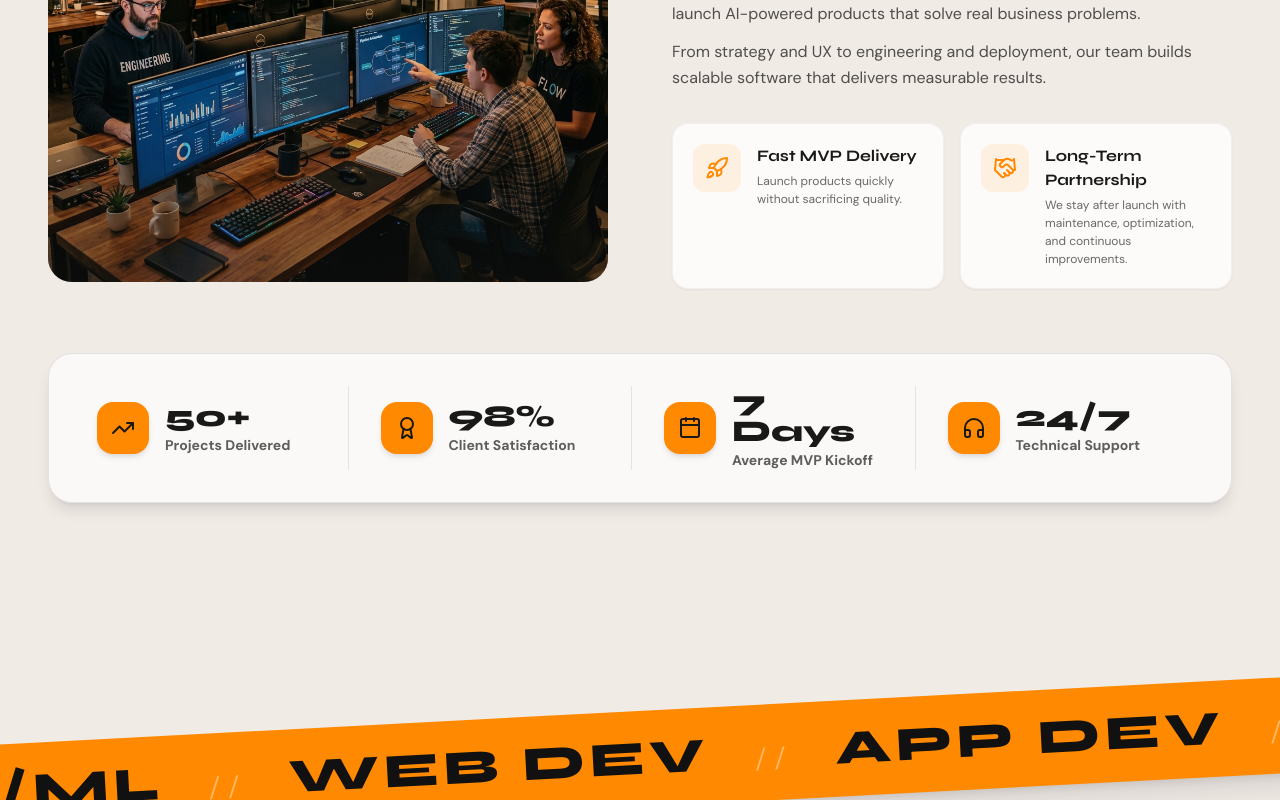
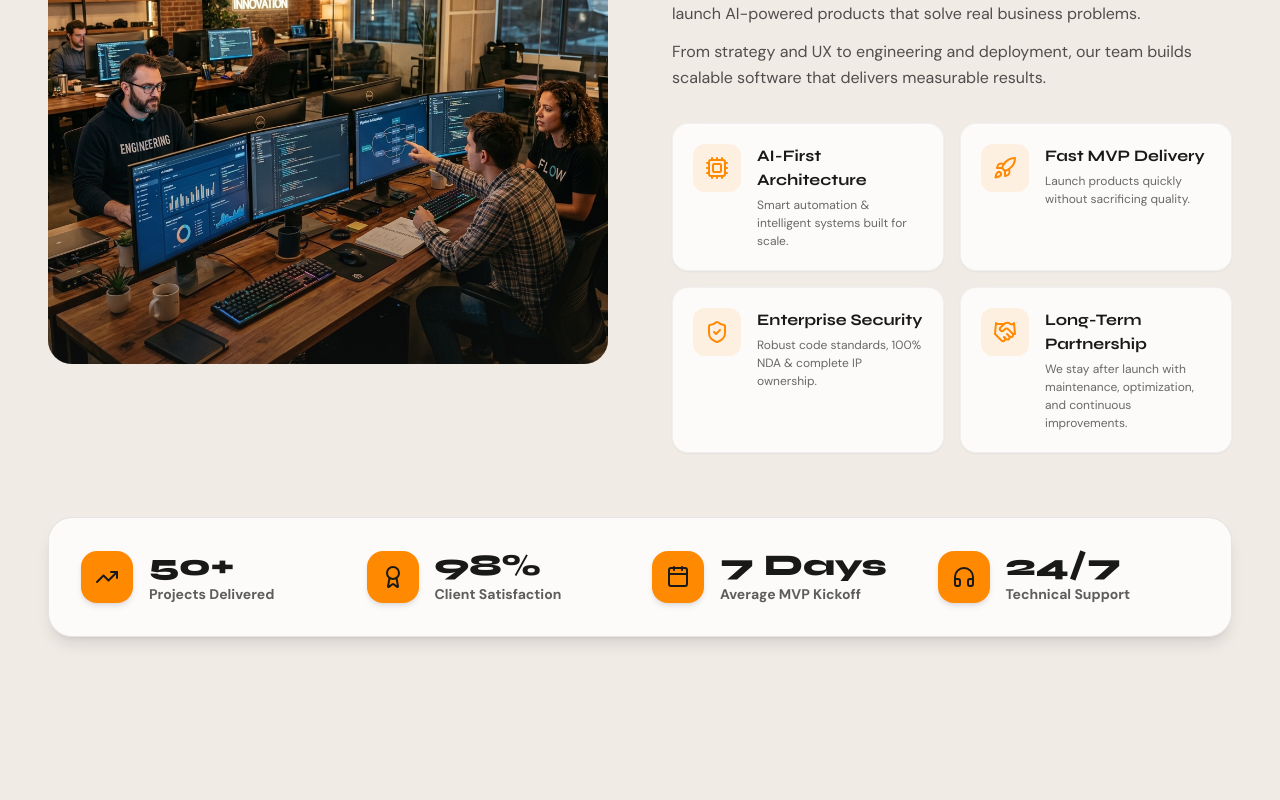
Before and after one commit to Manav111111/YourDevelopers, a Next.js app: page / in a window 1280 px wide. Shown: the part 1380-2180 px from the top of the page. Built offline with nearby package versions, Linux system fonts and the light colour scheme.

Commit message:
feat: add About, Hero, and Skills landing page sections with GSAP animations

```diff
--- a/components/sections/About.tsx
+++ b/components/sections/About.tsx
@@ -94,7 +94,16 @@ export function About() {
             {/* 2x2 Feature Cards Grid */}
             <div className="grid grid-cols-1 sm:grid-cols-2 gap-4">
 
-
+              {/* Feature 1 */}
+              <div className="p-5 rounded-2xl bg-white/80 backdrop-blur-md border border-dark/5 shadow-xs hover:shadow-md transition-all duration-300 flex items-start gap-4">
+                <div className="p-3 rounded-xl bg-accent/10 text-accent shrink-0">
+                  <Cpu size={24} />
+                </div>
+                <div>
+                  <h4 className="font-display font-bold text-dark text-sm sm:text-base mb-1">AI-First Architecture</h4>
+                  <p className="text-xs text-dark/65 font-body leading-normal">Smart automation & intelligent systems built for scale.</p>
+                </div>
+              </div>
 
               {/* Feature 2 */}
               <div className="p-5 rounded-2xl bg-white/80 backdrop-blur-md border border-dark/5 shadow-xs hover:shadow-md transition-all duration-300 flex items-start gap-4">
@@ -107,7 +116,16 @@ export function About() {
                 </div>
               </div>
 
-
+              {/* Feature 3 */}
+              <div className="p-5 rounded-2xl bg-white/80 backdrop-blur-md border border-dark/5 shadow-xs hover:shadow-md transition-all duration-300 flex items-start gap-4">
+                <div className="p-3 rounded-xl bg-accent/10 text-accent shrink-0">
+                  <ShieldCheck size={24} />
+                </div>
+                <div>
+                  <h4 className="font-display font-bold text-dark text-sm sm:text-base mb-1">Enterprise Security</h4>
+                  <p className="text-xs text-dark/65 font-body leading-normal">Robust code standards, 100% NDA & complete IP ownership.</p>
+                </div>
+              </div>
 
               {/* Feature 4 */}
               <div className="p-5 rounded-2xl bg-white/80 backdrop-blur-md border border-dark/5 shadow-xs hover:shadow-md transition-all duration-300 flex items-start gap-4">
@@ -127,49 +145,53 @@ export function About() {
         </div>
 
         {/* Bottom Banner Stats Row */}
-        <div className="why-stat-grid mt-16 w-full p-6 sm:p-8 rounded-3xl bg-white/70 backdrop-blur-md border border-dark/10 shadow-lg grid grid-cols-2 md:grid-cols-4 gap-6 md:gap-4 divide-y md:divide-y-0 md:divide-x divide-dark/10">
+        <div className="why-stat-grid mt-12 sm:mt-16 w-full p-4 sm:p-8 rounded-3xl bg-white/80 backdrop-blur-md border border-dark/10 shadow-lg grid grid-cols-2 md:grid-cols-4 gap-3 sm:gap-6">
 
           {/* Stat 1 */}
-          <div className="why-stat-card flex items-center gap-4 pt-2 md:pt-0 md:px-4">
-            <div className="p-3.5 rounded-2xl bg-accent text-dark font-bold shrink-0 shadow-md">
-              <TrendingUp size={24} />
+          <div className="why-stat-card flex flex-col sm:flex-row items-center text-center sm:text-left gap-2.5 sm:gap-4 p-3.5 sm:p-0 rounded-2xl bg-white/60 sm:bg-transparent border sm:border-0 border-dark/5">
+            <div className="p-2.5 sm:p-3.5 rounded-xl sm:rounded-2xl bg-accent text-dark font-bold shrink-0 shadow-md">
+              <TrendingUp size={20} className="sm:hidden" />
+              <TrendingUp size={24} className="hidden sm:block" />
             </div>
             <div>
-              <div className="font-display font-black text-2xl sm:text-3xl text-dark leading-none">50+</div>
-              <div className="text-xs sm:text-sm font-body font-semibold text-dark/70 mt-1">Projects Delivered</div>
+              <div className="font-display font-black text-xl sm:text-3xl text-dark leading-none">50+</div>
+              <div className="text-[11px] sm:text-sm font-body font-semibold text-dark/70 mt-1">Projects Delivered</div>
             </div>
           </div>
 
           {/* Stat 2 */}
-          <div className="why-stat-card flex items-center gap-4 pt-4 md:pt-0 md:px-4">
-            <div className="p-3.5 rounded-2xl bg-accent text-dark font-bold shrink-0 shadow-md">
-              <Award size={24} />
+          <div className="why-stat-card flex flex-col sm:flex-row items-center text-center sm:text-left gap-2.5 sm:gap-4 p-3.5 sm:p-0 rounded-2xl bg-white/60 sm:bg-transparent border sm:border-0 border-dark/5">
+            <div className="p-2.5 sm:p-3.5 rounded-xl sm:rounded-2xl bg-accent text-dark font-bold shrink-0 shadow-md">
+              <Award size={20} className="sm:hidden" />
+              <Award size={24} className="hidden sm:block" />
             </div>
             <div>
-              <div className="font-display font-black text-2xl sm:text-3xl text-dark leading-none">98%</div>
-              <div className="text-xs sm:text-sm font-body font-semibold text-dark/70 mt-1">Client Satisfaction</div>
+              <div className="font-display font-black text-xl sm:text-3xl text-dark leading-none">98%</div>
+              <div className="text-[11px] sm:text-sm font-body font-semibold text-dark/70 mt-1">Client Satisfaction</div>
             </div>
           </div>
 
           {/* Stat 3 */}
-          <div className="why-stat-card flex items-center gap-4 pt-4 md:pt-0 md:px-4">
-            <div className="p-3.5 rounded-2xl bg-accent text-dark font-bold shrink-0 shadow-md">
-              <Calendar size={24} />
+          <div className="why-stat-card flex flex-col sm:flex-row items-center text-center sm:text-left gap-2.5 sm:gap-4 p-3.5 sm:p-0 rounded-2xl bg-white/60 sm:bg-transparent border sm:border-0 border-dark/5">
+            <div className="p-2.5 sm:p-3.5 rounded-xl sm:rounded-2xl bg-accent text-dark font-bold shrink-0 shadow-md">
+              <Calendar size={20} className="sm:hidden" />
+              <Calendar size={24} className="hidden sm:block" />
             </div>
             <div>
-              <div className="font-display font-black text-2xl sm:text-3xl text-dark leading-none">7 Days</div>
-              <div className="text-xs sm:text-sm font-body font-semibold text-dark/70 mt-1">Average MVP Kickoff</div>
+              <div className="font-display font-black text-xl sm:text-3xl text-dark leading-none">7 Days</div>
+              <div className="text-[11px] sm:text-sm font-body font-semibold text-dark/70 mt-1">Average MVP Kickoff</div>
             </div>
           </div>
 
           {/* Stat 4 */}
-          <div className="why-stat-card flex items-center gap-4 pt-4 md:pt-0 md:px-4">
-            <div className="p-3.5 rounded-2xl bg-accent text-dark font-bold shrink-0 shadow-md">
-              <Headphones size={24} />
+          <div className="why-stat-card flex flex-col sm:flex-row items-center text-center sm:text-left gap-2.5 sm:gap-4 p-3.5 sm:p-0 rounded-2xl bg-white/60 sm:bg-transparent border sm:border-0 border-dark/5">
+            <div className="p-2.5 sm:p-3.5 rounded-xl sm:rounded-2xl bg-accent text-dark font-bold shrink-0 shadow-md">
+              <Headphones size={20} className="sm:hidden" />
+              <Headphones size={24} className="hidden sm:block" />
             </div>
             <div>
-              <div className="font-display font-black text-2xl sm:text-3xl text-dark leading-none">24/7</div>
-              <div className="text-xs sm:text-sm font-body font-semibold text-dark/70 mt-1">Technical Support</div>
+              <div className="font-display font-black text-xl sm:text-3xl text-dark leading-none">24/7</div>
+              <div className="text-[11px] sm:text-sm font-body font-semibold text-dark/70 mt-1">Technical Support</div>
             </div>
           </div>
 
--- a/components/sections/Hero.tsx
+++ b/components/sections/Hero.tsx
@@ -100,13 +100,13 @@ export function Hero() {
         {/* Left Content Column */}
         <div className="flex-1 flex flex-col items-center lg:items-start text-center lg:text-left pt-2">
 
-          <h2 className="hero-badge hero-role self-start text-left text-sm sm:text-base md:text-lg lg:text-xl font-mono font-semibold tracking-wide text-dark/90 mb-5 border-l-4 border-accent pl-3 sm:pl-4 py-1">
+          <h2 className="hero-badge hero-role self-center lg:self-start text-center lg:text-left text-sm sm:text-base md:text-lg lg:text-xl font-mono font-semibold tracking-wide text-dark/90 mb-5 border-l-4 border-accent pl-3 sm:pl-4 py-1">
             Next-Gen AI & Full-Stack Development Studio
           </h2>
           {/* Headline */}
-          <h1 className="hero-name self-start text-left flex flex-col text-[11vw] sm:text-[10vw] md:text-[6vw] lg:text-[5rem] font-display font-black leading-[0.9] tracking-tighter uppercase text-dark mb-4 drop-shadow-sm">
+          <h1 className="hero-name self-center lg:self-start text-center lg:text-left flex flex-col text-[12vw] sm:text-[10vw] md:text-[6vw] lg:text-[5rem] font-display font-black leading-[0.9] tracking-tighter uppercase text-dark mb-4 drop-shadow-sm">
             YOUR <br />
-            <span className="text-accent italic font-bold drop-shadow-[0_0_15px_rgba(var(--accent-rgb),0.2)] ml-20 sm:ml-2 md:ml-50 mt-2">DEVELOPERS</span>
+            <span className="text-accent italic font-bold drop-shadow-[0_0_15px_rgba(var(--accent-rgb),0.2)] ml-0 sm:ml-2 md:ml-50 mt-2">DEVELOPERS</span>
           </h1>
 
           {/* Agency Description */}
@@ -181,7 +181,7 @@ export function Hero() {
         </div>
 
         {/* Right Side: Plain Favicon Image with Quote below */}
-        <div className=" flex flex-col items-center justify-center shrink-0 pointer-events-none -translate-y-8 lg:-translate-y-20">
+        <div className="hero-favicon-wrapper flex flex-col items-center justify-center shrink-0 pointer-events-none translate-y-0 lg:-translate-y-20 mt-6 lg:mt-0">
           <Image
             src="/main.png"
             alt="YourDevelopers Logo"
```
Also changed, not shown: components/sections/Skills.tsx (+14 -13 lines).
